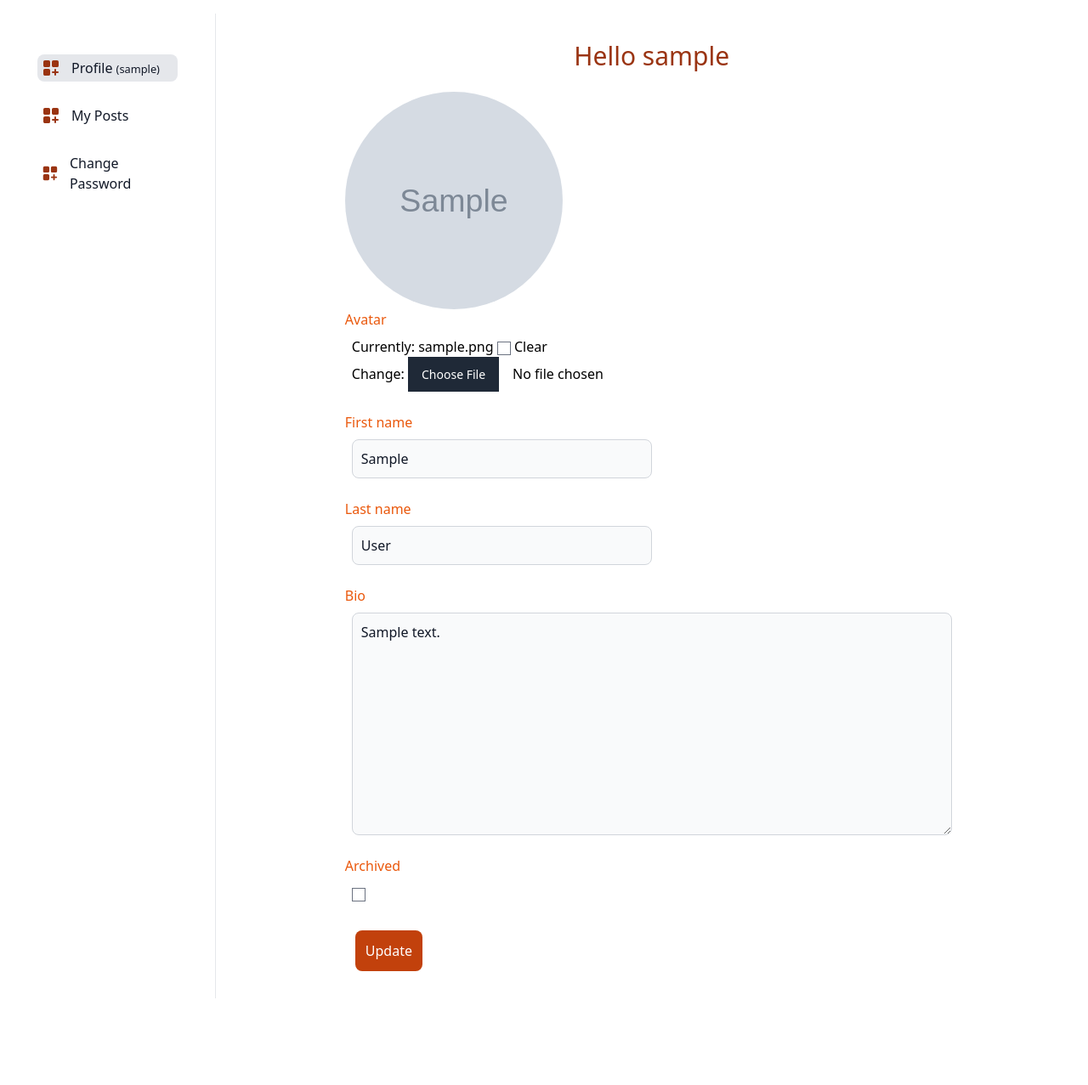
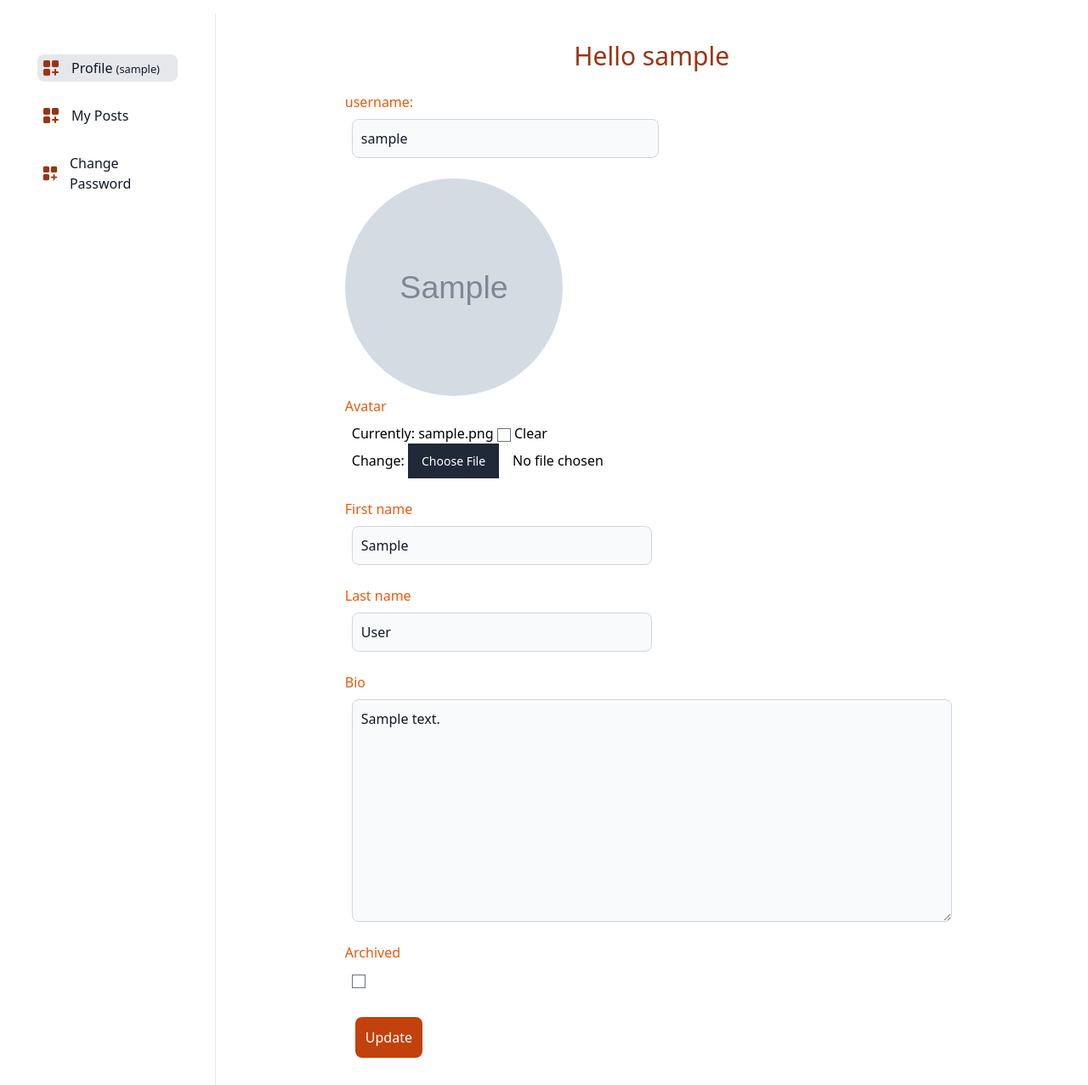
Before and after one commit to farzan-alaei/DjangoTwitter, a Django app: page /profiles/profile/ in a window 1280 px wide. Shown: the part 85-1362 px from the top of the page at 85% size. Before the commit the page ends 1260 px from the top, so only its background shows below. Run offline with Django 5.2, Linux system fonts and the light colour scheme; a user stored in the database is signed in; tables that the repository leaves empty hold one stand-in row (values such as "Sample post"); grey boxes marked "Sample" are stand-in pictures; style sheets or scripts are compiled from the project's sources; some libraries are stand-ins or nearby versions.

Commit message:
add username to profile page

```diff
--- a/profiles/templates/profile.html
+++ b/profiles/templates/profile.html
@@ -10,6 +10,10 @@
             <form class="space-y-4 md:space-y-6 w-3/4" method="post" enctype="multipart/form-data">
                 {% csrf_token %}
                 <div>
+                    <label class="block text-primary-600">username: </label>
+                    <div class="m-2 bg-gray-50 border border-gray-300 text-gray-900 rounded-lg focus:ring-primary-600 focus:border-primary-600 block w-1/2 p-2.5 disabled">{{ user }}</div>
+                </div>
+                <div>
                     {% if user.profile.avatar %}
                         <div><img class="rounded-full w-64 h-64" src="{{ user.profile.avatar.url }}" alt="avatar"></div>
                     {% endif %}
@@ -20,12 +24,12 @@
                 <div>
                     <label class="block text-primary-600"
                            for="{{ form.first_name.id_for_label }}">{{ form.first_name.label }}</label>
-                    <div class="m-2">{{ form.first_name|add_classes:"bg-gray-50 border border-gray-300 text-gray-900 rounded-lg focus:ring-primary-600 focus:border-primary-600 block w-1/2 p-2.5"  }}</div>
+                    <div class="m-2">{{ form.first_name|add_classes:"bg-gray-50 border border-gray-300 text-gray-900 rounded-lg focus:ring-primary-600 focus:border-primary-600 block w-1/2 p-2.5" }}</div>
                 </div>
                 <div>
                     <label class="block text-primary-600"
                            for="{{ form.last_name.id_for_label }}">{{ form.last_name.label }}</label>
-                    <div class="m-2">{{ form.last_name|add_classes:"bg-gray-50 border border-gray-300 text-gray-900 rounded-lg focus:ring-primary-600 focus:border-primary-600 block w-1/2 p-2.5"  }}</div>
+                    <div class="m-2">{{ form.last_name|add_classes:"bg-gray-50 border border-gray-300 text-gray-900 rounded-lg focus:ring-primary-600 focus:border-primary-600 block w-1/2 p-2.5" }}</div>
                 </div>
                 <div>
                     <label class="block text-primary-600"
```
